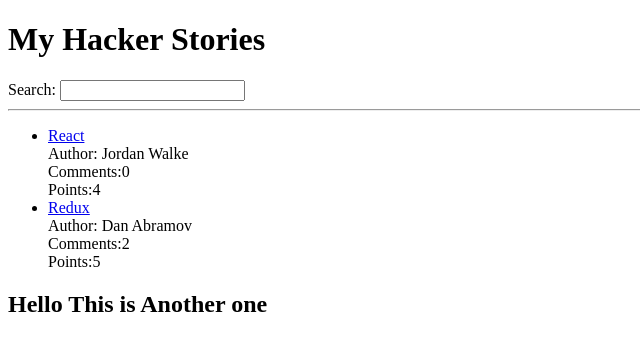
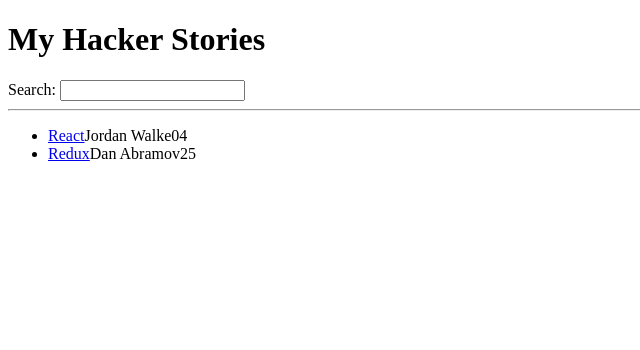
Before and after one commit to bingo009/hacker-stories, a React (Vite) app: page / in a window 1280 px wide. Shown: the top 350 px of the page, without its empty margins (0-640 px from the left). Built offline with nearby package versions, Linux system fonts and the light colour scheme.

Commit message:
First React Component

```diff
--- a/src/App.jsx
+++ b/src/App.jsx
@@ -18,33 +18,43 @@
     objectID: 1,
   }
 ]
+
+function List() {
+  return (
+    <ul>
+      {list.map(function (item) {
+        return (
+          <li key={item.objectID}>
+            <span>
+              <a href={item.url}>{item.title}</a>
+            </span>
+            <span>{item.author}</span>
+            <span>{item.num_comments}</span>
+            <span>{item.points}</span>
+          </li>
+        );
+      })}
+    </ul>
+  );
+}
+function Search(){
+  return (
+        <div>
+            <h1>My Hacker Stories</h1>
+            <label htmlFor="search">Search: </label>
+            <input id="search" type="text" />
+        </div>
+  )
+}
+
 function App() {
   return (
           <div>
-                  <h1>My Hacker Stories</h1>
-                  <label htmlFor="search">Search: </label>
-                  <input id="search" type="text" />
+            <Search/>
             <hr />
-                  <ul>
-                    {
-                      list.map(function (item) {
-                        return (
+            <List/>
+          </div>
 
-                            <li key={item.objectID}>
-                                <span>
-                                  <a href={item.url}>{item.title}</a>
-                                </span>
-                                <br /><span>Author: {item.author}</span>
-                                <br /><span>Comments:{item.num_comments}</span>
-                                <br /><span>Points:{item.points}</span>
-                            </li>
-
-                        );
-                      })
-                    }
-                  </ul>
-            <h2>Hello This is Another one </h2>
-          </div>
   );
 }
 export default App;
```
